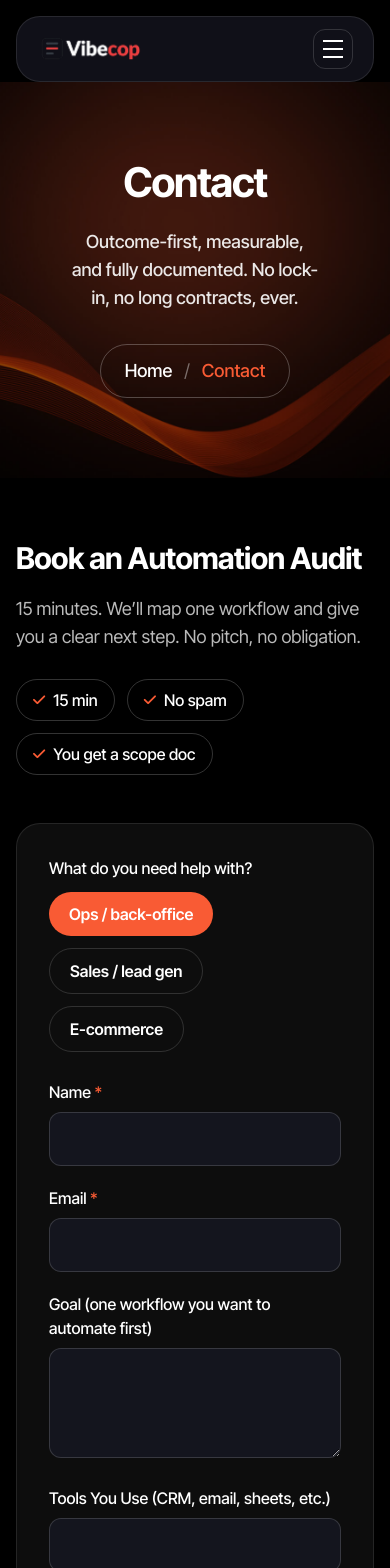
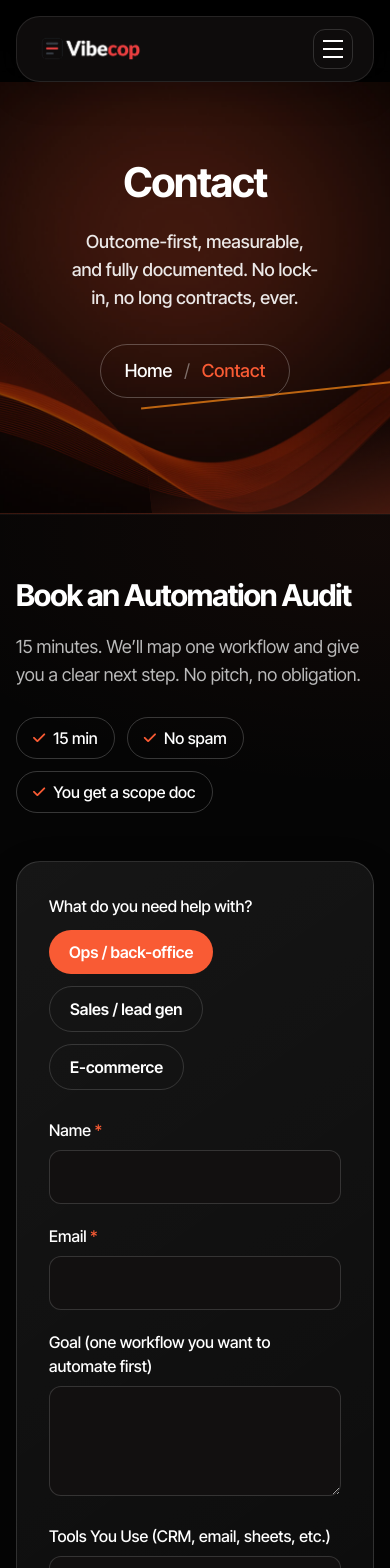
Before and after one commit to Vibecop/Vibecop.github.io, a Next.js app: page /contact in a window 390 px wide. Shown: the top 1568 px of the page. Built offline with nearby package versions, Linux system fonts and the light colour scheme.

Commit message:
set-layout

```diff
--- a/app/(site)/layout.jsx
+++ b/app/(site)/layout.jsx
@@ -13,7 +13,7 @@ export default function SiteLayout({ children }) {
     <>
       {/* <PromotionalTopbar /> */}
       <Header />
-      <main>{children}</main>
+      <main className="site-main">{children}</main>
       <Footer />
       <BackToTop />
     </>
--- a/components/Accordion.jsx
+++ b/components/Accordion.jsx
@@ -29,7 +29,7 @@ export default function Accordion({ items, defaultOpen = 0, className }) {
           <div
             key={item.question}
             className={cn(
-              "overflow-hidden rounded-2xl border transition-colors duration-200",
+              "faq-item overflow-hidden rounded-2xl border transition-colors duration-200",
               expanded ? "border-brand/60 bg-white/5" : "border-white/10 bg-white/[0.03]"
             )}
           >
--- a/components/ArticleCard.jsx
+++ b/components/ArticleCard.jsx
@@ -3,7 +3,7 @@ import Link from "next/link";
 /** The titled card used on the blog index. */
 export default function ArticleCard({ article, cta = "Read More" }) {
   return (
-    <article className="group flex h-full flex-col overflow-hidden rounded-3xl border border-white/10 bg-white/5 transition-colors duration-200 hover:border-brand/50">
+    <article className="article-card group flex h-full flex-col overflow-hidden rounded-3xl border border-white/10 bg-white/5 transition-colors duration-200 hover:border-brand/50">
       <img
         src={article.image}
         alt=""
--- a/components/CallToAction.jsx
+++ b/components/CallToAction.jsx
@@ -14,9 +14,9 @@ export default function CallToAction({
   action = { href: "/contact", label: "Book an Automation Audit" },
 }) {
   return (
-    <section className="py-16 md:py-20 lg:py-25">
+    <section className="cta-reference py-16 md:py-20 lg:py-25">
       <Container>
-        <div className="grid items-center gap-10 rounded-3xl border border-white/10 bg-surface-2 p-8 md:p-12 lg:grid-cols-2 lg:p-16">
+        <div className="cta-reference-panel grid items-center gap-10 rounded-3xl border border-white/10 bg-surface-2 p-8 md:p-12 lg:grid-cols-2 lg:p-16">
           <img
             src="/assets/images/cta-img.png"
             alt=""
--- a/components/Footer.jsx
+++ b/components/Footer.jsx
@@ -5,7 +5,7 @@ import { FOOTER_NAV, SOCIAL_LINKS } from "@/content/navigation";
 
 export default function Footer() {
   return (
-    <footer className="border-t border-white/10 bg-surface pt-16 md:pt-20">
+    <footer className="site-footer border-t border-white/10 bg-surface pt-16 md:pt-20">
       <Container>
         <div className="grid gap-12 lg:grid-cols-12">
           <div className="lg:col-span-4">
--- a/components/Header.jsx
+++ b/components/Header.jsx
@@ -115,11 +115,11 @@ export default function Header() {
   useEffect(() => setMenuOpen(false), [pathname]);
 
   return (
-    <header className="sticky top-0 z-50 bg-black/80 pt-4 backdrop-blur-md">
+    <header className="site-header sticky top-0 z-50 bg-black/80 pt-4 backdrop-blur-md">
       <Container>
         <nav
           aria-label="Main"
-          className="rounded-3xl border border-white/10 bg-surface-2/80 px-5 py-3 backdrop-blur-md lg:px-8"
+          className="site-nav rounded-3xl border border-white/10 bg-surface-2/80 px-5 py-3 backdrop-blur-md lg:px-8"
         >
           <div className="flex items-center justify-between gap-6">
             <Link href="/" className="shrink-0" aria-label="Vibecop — home">
--- a/components/PageBanner.jsx
+++ b/components/PageBanner.jsx
@@ -12,7 +12,7 @@ import Container from "@/components/ui/Container";
  */
 export default function PageBanner({ title, lede, breadcrumb }) {
   return (
-    <section className="relative isolate overflow-hidden">
+    <section className="inner-banner relative isolate overflow-hidden">
       <div
         aria-hidden="true"
         className="absolute inset-0 -z-10 bg-[url('/assets/images/sub-banner-image.jpg')] bg-cover bg-bottom bg-no-repeat"
--- a/components/PricingCards.jsx
+++ b/components/PricingCards.jsx
@@ -8,7 +8,7 @@ export default function PricingCards({ className }) {
       {PLANS.map((plan) => (
         <li
           key={plan.name}
-          className={cn("flex min-h-[23rem] flex-col rounded-xl border bg-white/5 p-6 transition-colors duration-200 hover:border-brand/50", plan.featured ? "border-brand" : "border-white/10")}
+          className={cn("pricing-card flex min-h-[23rem] flex-col rounded-xl border bg-white/5 p-6 transition-colors duration-200 hover:border-brand/50", plan.featured ? "is-featured border-brand" : "border-white/10")}
         >
           <img src={plan.icon} alt="" aria-hidden="true" className="mb-5 h-12 w-12 object-contain" />
           <h3 className="text-xl font-semibold text-white">
--- a/components/ui/Section.jsx
+++ b/components/ui/Section.jsx
@@ -15,7 +15,7 @@ export default function Section({ as: Tag = "section", tone, bleed, className, c
 
   return (
     <Tag
-      className={cn("py-16 md:py-20 lg:py-25", tone && tones[tone], className)}
+      className={cn("site-section py-16 md:py-20 lg:py-25", tone && tones[tone], className)}
       {...props}
     >
       {bleed ? children : <Container>{children}</Container>}
--- a/components/ui/SectionHeading.jsx
+++ b/components/ui/SectionHeading.jsx
@@ -8,7 +8,7 @@ export default function SectionHeading({ mark = true, title, lede, align = "cent
   return (
     <div
       className={cn(
-        "flex flex-col gap-4",
+        "section-heading flex flex-col gap-4",
         align === "center" ? "items-center text-center" : "items-start text-left",
         className
       )}
--- a/content/navigation.js
+++ b/content/navigation.js
@@ -9,7 +9,6 @@
  */
 
 export const MAIN_NAV = [
-  { label: "Home", href: "/" },
   { label: "About", href: "/about" },
   {
     label: "Services",
@@ -50,9 +49,6 @@ export const MAIN_NAV = [
   { label: "Pricing", href: "/pricing" },
 ];
 
-/** The theme vendor's checkout — the kit's own "Buy Now" target. */
-export const BUY_URL = "https://designingmedia.com/checkout/?add-to-cart=38423";
-
 export const FOOTER_NAV = [
   {
     heading: "Navigation",
--- a/styles/theme.css
+++ b/styles/theme.css
@@ -20,9 +20,9 @@
 
   /* ---- surfaces, darkest to lightest ------------------------------- */
   --color-ink: #000000;
-  --color-surface: #0c0d13;
-  --color-surface-2: #14151e;
-  --color-surface-3: #191b26;
+  --color-surface: #0a0909;
+  --color-surface-2: #121010;
+  --color-surface-3: #1b1718;
 
   /* ---- text -------------------------------------------------------- */
   --color-muted: #bababa;
@@ -79,7 +79,7 @@
   }
 
   body {
-    background-color: var(--color-ink);
+    background-color: #050505;
     color: var(--color-muted);
     font-family: var(--font-sans);
     font-size: 1.125rem;
@@ -114,6 +114,53 @@
   }
 }
 
+.site-main {
+  background:
+    radial-gradient(ellipse 44rem 22rem at 96% 12%, rgb(249 91 52 / 5%), transparent 72%),
+    radial-gradient(ellipse 38rem 22rem at 2% 46%, rgb(124 24 16 / 6%), transparent 72%),
+    #050505;
+}
+
+/* Match the reference's orange-on-black panel system everywhere below the
+ * Hero, without applying these overrides to the untouched Hero section. */
+.site-main > :not(.hero-reference-bg) [class~="bg-white/5"] {
+  background: linear-gradient(145deg, rgb(255 255 255 / 7%), rgb(255 255 255 / 2%));
+}
+
+.site-main > :not(.hero-reference-bg) [class~="bg-white/[0.03]"] {
+  background: rgb(255 255 255 / 2%);
+}
+
+.site-main > :not(.hero-reference-bg) [class~="border-white/10"] {
+  border-color: rgb(255 255 255 / 14%);
+}
+
+.site-main > :not(.hero-reference-bg) [class~="bg-brand/5"] {
+  background: linear-gradient(145deg, rgb(249 91 52 / 14%), rgb(249 91 52 / 4%));
+}
+
+.inner-banner {
+  min-height: 27rem;
+  border-bottom: 1px solid rgb(249 91 52 / 20%);
+  background:
+    radial-gradient(ellipse 34rem 20rem at 76% 35%, rgb(249 91 52 / 22%), transparent 72%),
+    linear-gradient(180deg, rgb(8 4 4 / 72%), rgb(5 5 5 / 96%));
+}
+
+.inner-banner::after {
+  position: absolute;
+  right: -12%;
+  bottom: -42%;
+  z-index: -2;
+  width: 72%;
+  height: 70%;
+  border-top: 2px solid rgb(255 138 22 / 70%);
+  background: linear-gradient(170deg, transparent 20%, rgb(249 91 52 / 28%) 52%, transparent 74%);
+  content: "";
+  pointer-events: none;
+  transform: rotate(-6deg);
+}
+
 /*
  * Respect the OS reduced-motion setting. The kit animated everything on
  * scroll through WOW.js with no such guard.
@@ -127,6 +174,127 @@
     transition-duration: 0.01ms !important;
     scroll-behavior: auto !important;
   }
+}
+
+/* Shared non-hero treatment: deep alternating bands, warm glow, and the
+ * rounded glass surfaces used throughout the Opzio reference. */
+.site-header {
+  background: linear-gradient(180deg, rgb(0 0 0 / 92%), rgb(0 0 0 / 72%)) !important;
+}
+
+.site-nav {
+  box-shadow: 0 .75rem 2rem rgb(0 0 0 / 22%);
+  transition: border-color .3s ease, background-color .3s ease, box-shadow .3s ease;
+}
+
+.site-nav:hover {
+  border-color: rgb(249 91 52 / 26%);
+  box-shadow: 0 1rem 2.5rem rgb(0 0 0 / 30%);
+}
+
+.site-footer {
+  position: relative;
+  overflow: hidden;
+  background-image: radial-gradient(ellipse 34rem 18rem at 86% 4%, rgb(249 91 52 / 7%), transparent 72%);
+}
+
+.site-section {
+  position: relative;
+  isolation: isolate;
+  border-top: 1px solid rgb(255 255 255 / 4%);
+  background-image: radial-gradient(ellipse 34rem 18rem at 92% 8%, rgb(249 91 52 / 7%), transparent 72%);
+}
+
+.site-section.bg-surface {
+  background-image:
+    radial-gradient(ellipse 32rem 20rem at 8% 50%, rgb(249 91 52 / 6%), transparent 72%),
+    linear-gradient(180deg, rgb(255 255 255 / 1.5%), transparent 25%);
+}
+
+.section-heading > img,
+.crm-reference-heading > img,
+.velocity-feature-mark {
+  filter: drop-shadow(0 0 .8rem rgb(249 91 52 / 45%));
+}
+
+.section-heading h2,
+.crm-reference-heading h2,
+.velocity-feature-copy h2 {
+  letter-spacing: -.035em;
+}
+
+.pricing-card,
+.article-card,
+.faq-item,
+.crm-reference-group,
+.site-section .rounded-3xl.border {
+  box-shadow: 0 .8rem 2.5rem rgb(0 0 0 / 16%);
+  transition: border-color .3s ease, background-color .3s ease, box-shadow .3s ease, transform .3s ease;
+}
+
+.pricing-card:hover,
+.article-card:hover,
+.faq-item:hover,
+.crm-reference-group:hover,
+.site-section .rounded-3xl.border:hover {
+  box-shadow: 0 1.25rem 3rem rgb(0 0 0 / 28%);
+  transform: translateY(-4px);
+}
+
+.pricing-card.is-featured {
+  background: linear-gradient(150deg, rgb(249 91 52 / 17%), rgb(255 255 255 / 5%) 48%, rgb(0 0 0 / 10%));
+  box-shadow: 0 1rem 3rem rgb(249 91 52 / 13%);
+}
+
+.pricing-card.is-featured:hover {
+  box-shadow: 0 1.5rem 3.5rem rgb(249 91 52 / 22%);
+}
+
+.article-card {
+  background: linear-gradient(145deg, rgb(255 255 255 / 8%), rgb(255 255 255 / 3%));
+}
+
+.article-card img {
+  filter: saturate(.86) contrast(1.04);
+}
+
+.cta-reference-panel {
+  position: relative;
+  overflow: hidden;
+  background:
+    radial-gradient(ellipse 26rem 22rem at 8% 50%, rgb(249 91 52 / 30%), transparent 72%),
+    linear-gradient(135deg, #171014 0%, #0c0d13 62%);
+  box-shadow: 0 1.5rem 4rem rgb(0 0 0 / 30%);
+}
+
+.cta-reference-panel::after {
+  position: absolute;
+  right: -8rem;
+  bottom: -12rem;
+  width: 25rem;
+  height: 25rem;
+  border: 1px solid rgb(249 91 52 / 28%);
+  border-radius: 50%;
+  box-shadow: 0 0 0 2rem rgb(249 91 52 / 4%), 0 0 0 5rem rgb(249 91 52 / 3%);
+  content: "";
+  pointer-events: none;
+}
+
+.cta-reference-panel > * { position: relative; z-index: 1; }
+.cta-reference-panel > img { animation: nonhero-art-float 7s ease-in-out infinite; }
+
+.site-section .velocity-feature-grid,
+.site-section .crm-reference-heading,
+.site-section .crm-reference-groups { position: relative; z-index: 1; }
+
+@keyframes nonhero-art-float {
+  0%, 100% { transform: translateY(0) rotate(0deg); }
+  50% { transform: translateY(-8px) rotate(.5deg); }
+}
+
+@media (max-width: 640px) {
+  .site-section { background-image: none; }
+  .cta-reference-panel::after { right: -13rem; }
 }
 
 /* Hero-only background treatment from the supplied Opzio reference. */
@@ -147,7 +315,6 @@
   height: 48%;
   content: "";
   pointer-events: none;
-  transform: rotate(-5deg);
 }
 
 .hero-reference-bg::before {
@@ -156,6 +323,8 @@
   border-top: 3px solid #ff8a16;
   background: linear-gradient(175deg, transparent 20%, rgb(255 89 0 / 70%) 54%, rgb(75 0 0 / 95%) 56%, transparent 75%);
   box-shadow: 0 -1rem 2rem rgb(255 70 0 / 28%);
+  transform: rotate(-5deg);
+  animation: hero-orange-wave 11s ease-in-out infinite;
 }
 
 .hero-reference-bg::after {
@@ -163,6 +332,18 @@
   top: 22%;
   border-bottom: 2px solid rgb(178 21 21 / 75%);
   background: linear-gradient(170deg, transparent 34%, rgb(81 0 0 / 85%) 48%, rgb(162 0 0 / 60%) 54%, transparent 67%);
+  transform: rotate(-5deg);
+  animation: hero-red-wave 14s ease-in-out infinite reverse;
+}
+
+@keyframes hero-orange-wave {
+  0%, 100% { transform: rotate(-5deg); }
+  50% { transform: rotate(-3deg) translate3d(-2.5%, -3%, 0) scale(1.035); }
+}
+
+@keyframes hero-red-wave {
+  0%, 100% { transform: rotate(-5deg); }
+  50% { transform: rotate(-7deg) translate3d(2%, 3%, 0) scale(1.04); }
 }
 
 .velocity-feature { overflow: hidden; background: radial-gradient(ellipse 42rem 32rem at 8% 50%, rgb(249 91 52 / 28%), transparent 70%), #000; }
```
